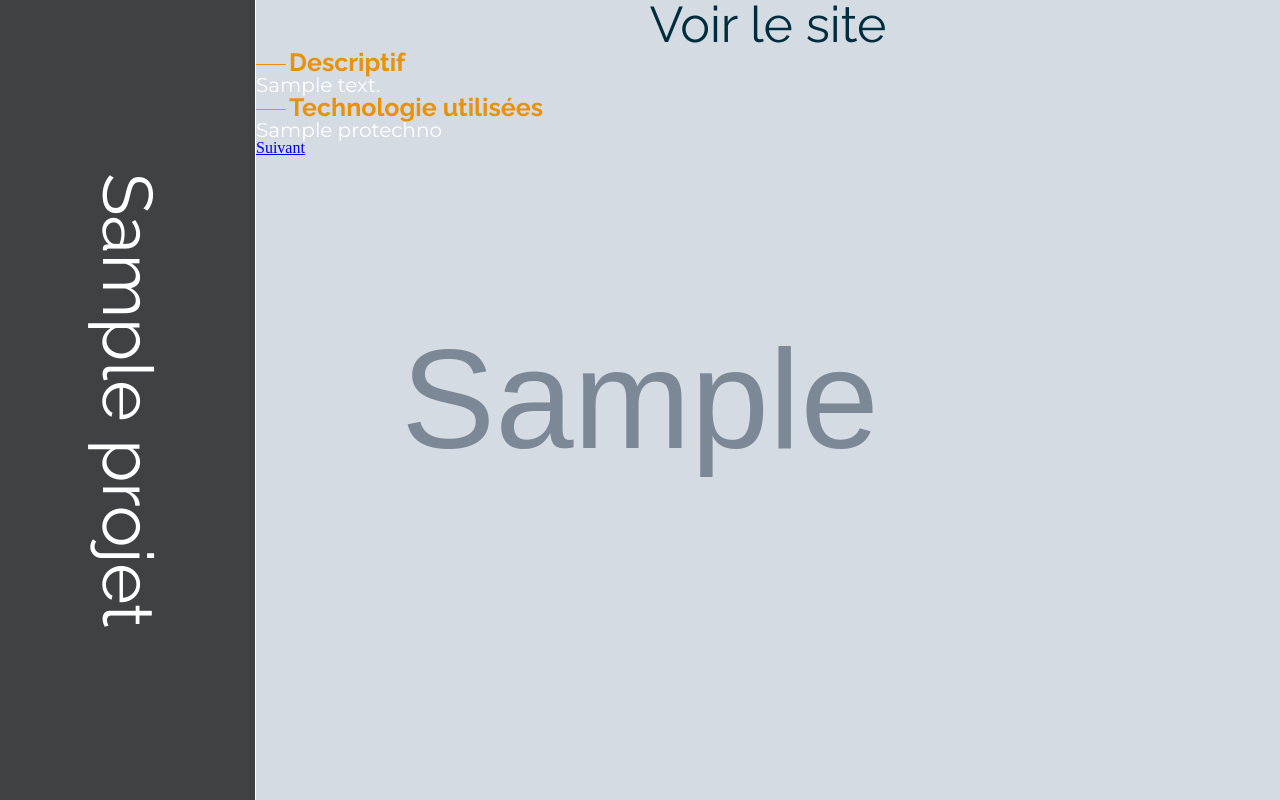
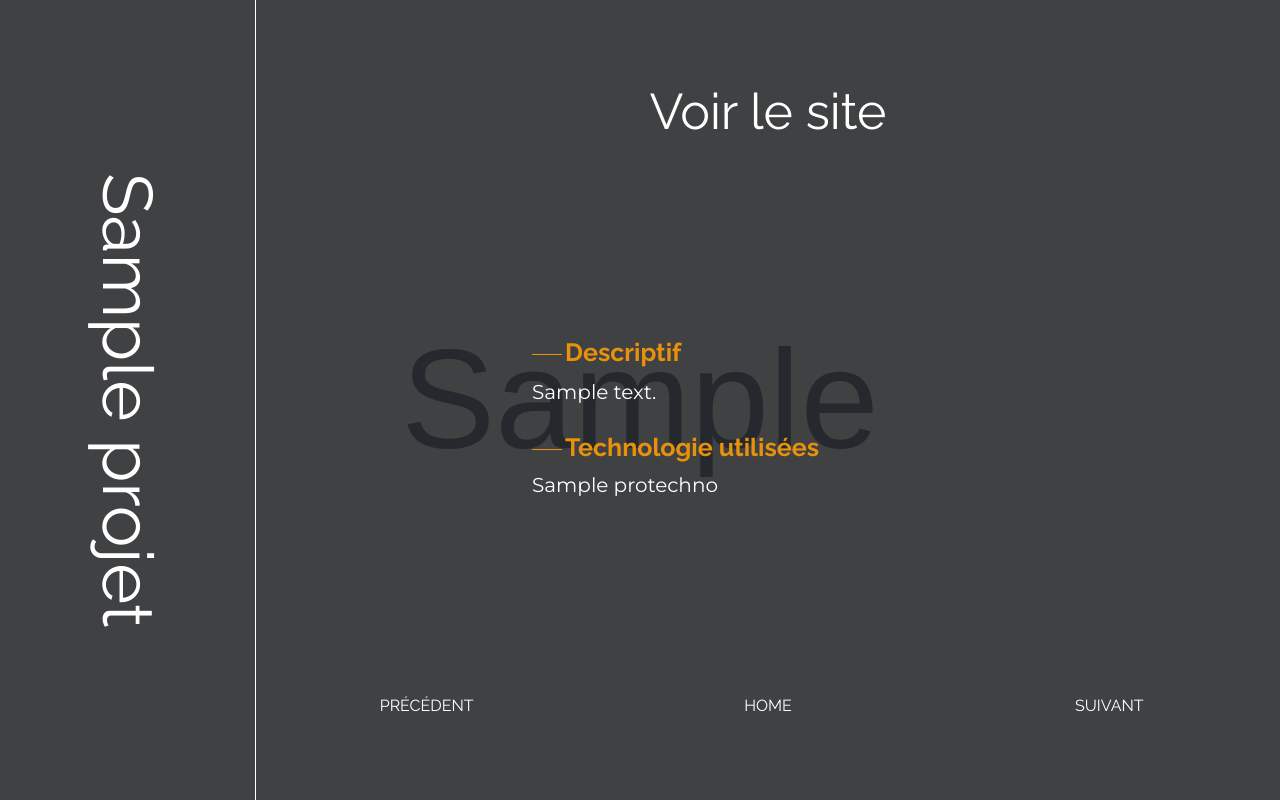
Before and after one commit to r0m21/new_portfolio, a Symfony app: template templates/affiche_projet/projet.html.twig in a window 1280 px wide. Run offline with Twig, Linux system fonts and the light colour scheme; the template is opened without the code that fills it: most values are stand-ins (such as "Sample title", 1, 10 or a date in 2020); grey boxes marked "Sample" are stand-in pictures; some libraries are stand-ins or nearby versions.

Commit message:
Finition de la vue projet pour la version web + ajout de la fonctionnalité 'précédent/suivant' si les ID existe.

```diff
--- a/public/css/style.css
+++ b/public/css/style.css
@@ -92,6 +92,8 @@
     .ls-15{letter-spacing: 15px;}
     .ls-40{letter-spacing: 40px;}
 
+    .lh-25{line-height: 25px;}
+
     /* Margin + Padding */
 
     .m-auto{margin:auto;}
@@ -103,6 +105,8 @@
     .ml-80{margin-left:80px;}
 
     .mb-15{margin-bottom:15px;}
+
+    .mb-30{margin-bottom:30px;}
     .mb-50{margin-bottom:50px;}
 
     .mt-20{margin-top:20px;}
@@ -117,6 +121,8 @@
     .ptb-40{padding:40px 0;}
     .ptb-100{padding:100px 0;}
     .ptb-100-35{padding:100px 0 35px;}
+
+    .p-30-20{padding:30px 20px;}
 
     /* Height / Width */
 
--- a/templates/affiche_projet/projet.html.twig
+++ b/templates/affiche_projet/projet.html.twig
@@ -6,31 +6,52 @@
 {% for projet in projets %}
 <section id="about" class="position-relative w100 h100vh d-flex" style="background: url('../img/{{ projet.PROImage }}') no-repeat center center; background-size:cover;">
 
-    <div class="h100 w20 d-flex border-r-1 filter-black item">
+    <div class="h100 w20 d-flex border-r-1 filter-black">
         <h1 class="white vertical-text-title fs-70 raleway light text-center m-auto">{{ projet.PRONom }}</h1>
     </div>
 
-    <div class="w80">
+    <div class="w80 d-flex column align-items-center justify-content-around filter-black">
 
-        <div class="d-flex m-auto justify-content-center">
-            <a class="color-1 text-decoration-none text-center fs-50 raleway light" href="{{ projet.PROUrl }}">Voir le site</a>
+        <div class="d-flex justify-content-center">
+            <a class="white text-decoration-none text-center fs-50 raleway light" href="{{ projet.PROUrl }}">Voir le site</a>
         </div>
 
 
-        <div class="w50">
+        <div class="w50 p-30-20">
 
-            <h3 class="raleway semi-bold fs-25 color-2 left-separator">Descriptif</h3>
-            <p class="montserrat fs-20 white">{{ projet.PRODesc }}</p>
+            <h3 class="raleway semi-bold fs-25 color-2 left-separator mb-15">Descriptif</h3>
+            <p class="montserrat fs-20 white mb-30 lh-25">{{ projet.PRODesc }}</p>
 
-            <h3 class="raleway semi-bold fs-25 color-2 left-separator">Technologie utilisées</h3>
+            <h3 class="raleway semi-bold fs-25 color-2 left-separator mb-15">Technologie utilisées</h3>
             <p class="montserrat fs-20 white">{{ projet.PROTechno }}</p>
 
         </div>
-        {% for s in suivant %}
-            {% if s %}
-                <a href="{{ s }}">Suivant</a>
-            {% endif %}
-        {% endfor %}
+
+        <div class="w100 d-flex">
+            <div class="w33 text-center">
+                {% for p in precedent %}
+                    {% if p %}
+                        <a class="text-decoration-none white fs-16 raleway" href="{{ p.id }}">PRÉCÉDENT</a>
+                    {% endif %}
+                {% endfor %}
+            </div>
+
+            <div class="w33 text-center">
+                <a class="text-decoration-none white fs-16 raleway" href="/">HOME</a>
+            </div>
+
+            <div class="w33 text-center">
+                {% for s in suivant %}
+                    {% if s %}
+                        <a class="text-decoration-none white fs-16 raleway" href="{{ s.id }}">SUIVANT</a>
+                    {% endif %}
+                {% endfor %}
+            </div>
+
+
+
+        </div>
+
     </div>
 
 </section>
```
Also changed, not shown: src/Controller/AfficheProjetController.php (+6 -2 lines).
